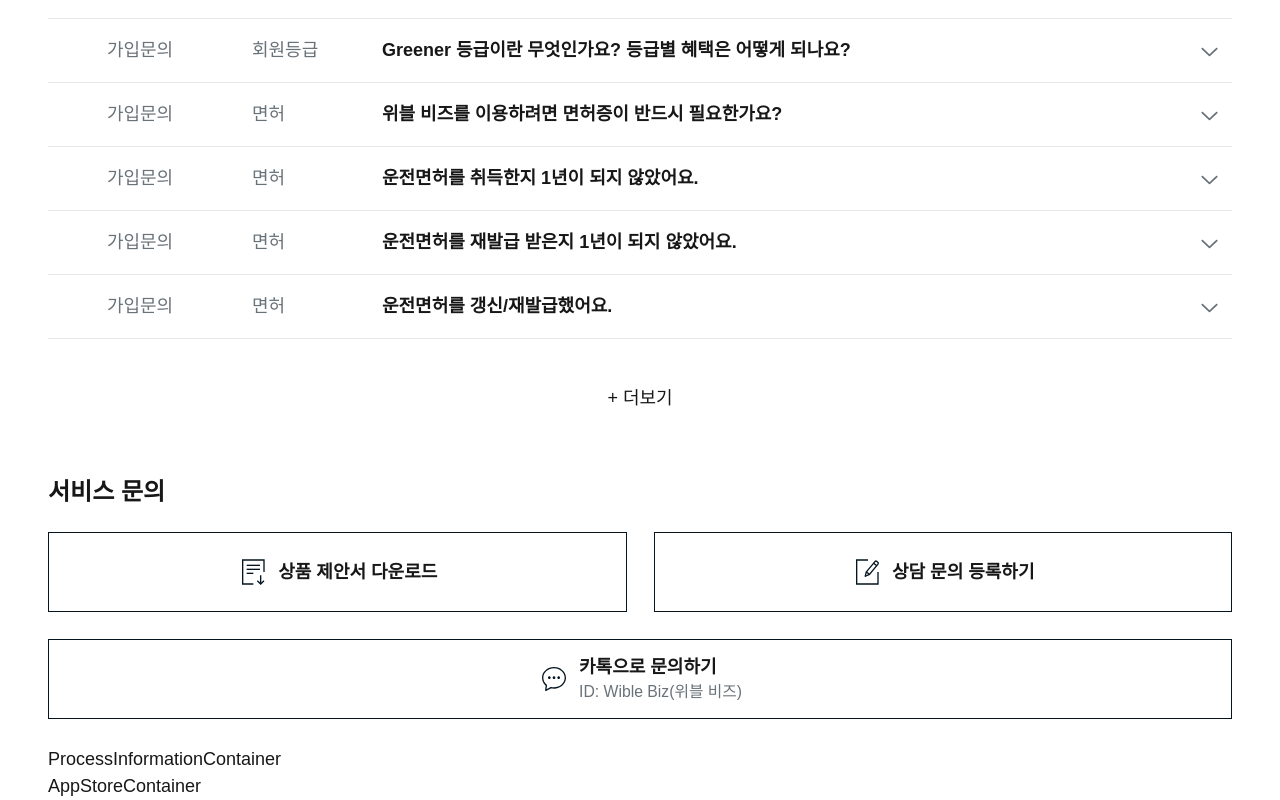
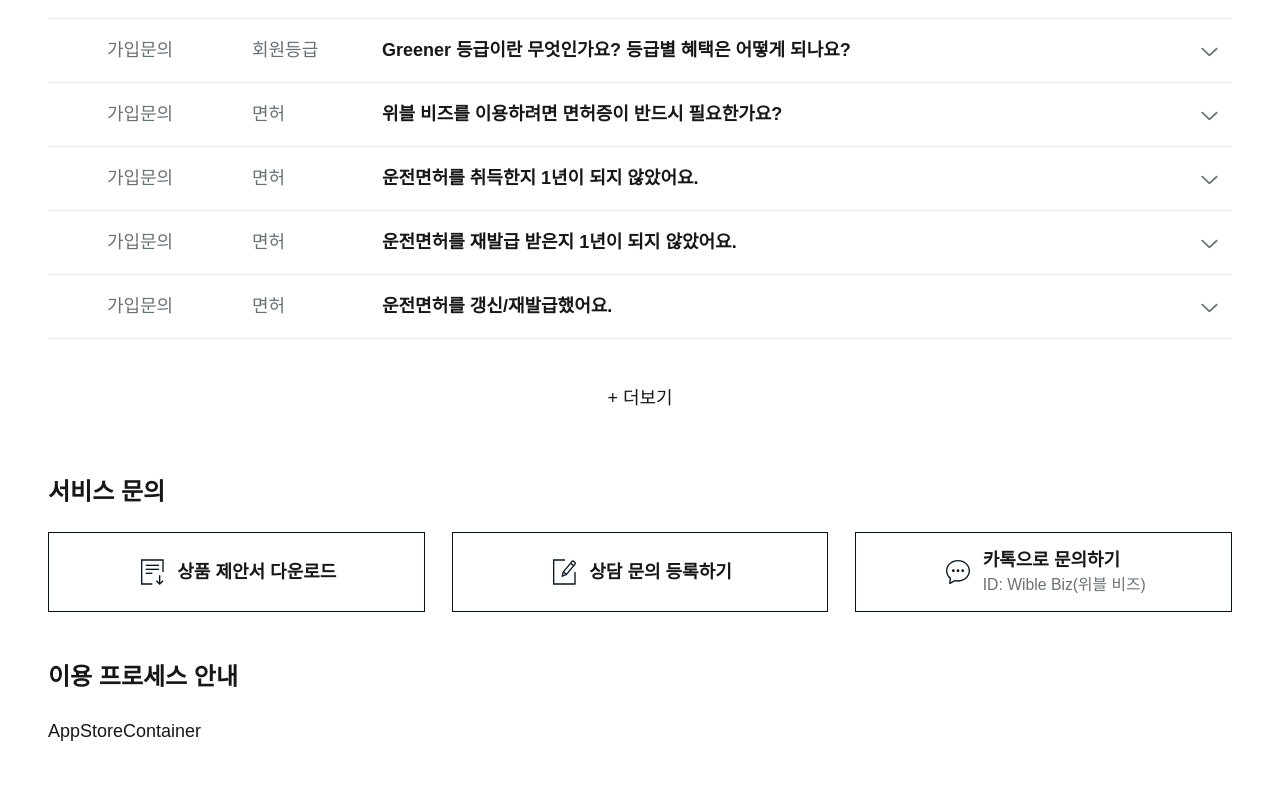
Before and after one commit to minju54/wiblebiz-example, a Next.js app: page /FAQ in a window 1280 px wide. Shown: the part 847-1647 px from the top of the page. After the commit the page ends 1592 px from the top, so only its background shows below. Built offline with nearby package versions, Linux system fonts and the light colour scheme.

Commit message:
feat: LinkButton, Titleheader 공통 컴포넌트 분리

```diff
--- /dev/null
+++ b/app/FAQ/_components/button/link-button.tsx
@@ -0,0 +1,43 @@
+import React, { ReactNode } from 'react';
+
+type LinkButtonProps = {
+  icon: string;
+  alt: string;
+  href?: string;
+  target?: string;
+  rel?: string;
+  className?: string;
+  children: ReactNode;
+  onClick?: () => void;
+};
+
+const LinkButton = ({
+  icon,
+  alt,
+  href,
+  target,
+  rel,
+  className,
+  children,
+  onClick,
+  ...rest
+}: LinkButtonProps) => {
+  const aTagClassName =
+    'cursor-pointer flex border border-midnight-900 min-h-[var(--btn-xxlg)] items-center  sm:justify-center';
+
+  return (
+    <a
+      className={`${aTagClassName} ${className}`}
+      onClick={onClick}
+      href={href}
+      target={target}
+      rel={rel}
+      {...rest}
+    >
+      <img src={icon} alt={alt} className="mr-2 w-[32px]" />
+      {children}
+    </a>
+  );
+};
+
+export default LinkButton;
--- /dev/null
+++ b/app/FAQ/_components/header/title-header.tsx
@@ -0,0 +1,21 @@
+import React from 'react';
+
+interface TitleHeaderProps {
+  title: string;
+}
+
+const TitleHeader = ({ title }: TitleHeaderProps) => {
+  return (
+    <h2
+      className="m-[var(--heading-2-margin)]"
+      style={{
+        fontSize: 'var(--heading-2)',
+        lineHeight: 'var(--line-height-sm)',
+      }}
+    >
+      <strong>{title}</strong>
+    </h2>
+  );
+};
+
+export default TitleHeader;
--- a/app/FAQ/_components/process-information-container.tsx
+++ b/app/FAQ/_components/process-information-container.tsx
@@ -1,7 +1,12 @@
 import React from 'react';
+import TitleHeader from './header/title-header';
 
 const ProcessInformationContainer = () => {
-  return <div>ProcessInformationContainer</div>;
+  return (
+    <div>
+      <TitleHeader title="이용 프로세스 안내" />
+    </div>
+  );
 };
 
 export default ProcessInformationContainer;
--- a/app/FAQ/_components/service-inquiry-container.tsx
+++ b/app/FAQ/_components/service-inquiry-container.tsx
@@ -1,80 +1,55 @@
 'use client';
-import { downloadFile } from '@/app/utils/download-file';
 import React from 'react';
+import LinkButton from './button/link-button';
+import TitleHeader from './header/title-header';
 
+// 서비스 문의 컴포넌트 컨테이너
 const ServiceInquiryContainer = () => {
-  const aTagClassName =
-    'cursor-pointer flex border border-midnight-900 w-full min-h-[var(--btn-xxlg)] px-4 items-center mb-3 sm:mb-6 sm:justify-center';
+  const KAKAO_INQUIRY_URL = 'https://pf.kakao.com/_xfLxjdb';
 
-  const handleDownload = async () => {
-    const fileUrl =
-      'https://wiblebiz.kia.com/static/media/proposal.604393960f70e45463b6.pdf';
-
-    try {
-      const response = await fetch(
-        `/api/downloadFile?fileUrl=${encodeURIComponent(fileUrl)}`,
-      );
-
-      if (!response.ok) {
-        throw new Error('파일 다운로드 실패');
-      }
-
-      const blob = await response.blob();
-      const downloadUrl = window.URL.createObjectURL(blob);
-      const a = document.createElement('a');
-      a.href = downloadUrl;
-      a.download = 'downloaded-file'; // 기본 파일명
-      a.click();
-      window.URL.revokeObjectURL(downloadUrl); // 메모리 해제
-    } catch (error) {
-      console.error('다운로드 중 오류 발생:', error);
-      alert('다운로드 중 오류가 발생했습니다.');
-    }
+  const handleDownload = () => {
+    const fileUrl = '/file/위블비즈 상품제안서.pdf';
+    const link = document.createElement('a');
+    link.href = fileUrl;
+    link.download = '위블비즈 상품제안서.pdf';
+    link.click();
   };
 
   return (
     <div>
-      <h2
-        className="m-[var(--heading-2-margin)]"
-        style={{
-          fontSize: 'var(--heading-2)',
-          lineHeight: 'var(--line-height-sm)',
-        }}
-      >
-        <strong>서비스 문의</strong>
-      </h2>
-      <div className="flex flex-col sm:flex-row sm:flex-wrap">
-        <div className="flex w-full gap-3 sm:gap-6">
-          <a className={`${aTagClassName} flex-1`} onClick={handleDownload}>
-            <img
-              src="/icons/ic_download.svg"
-              alt="Download Icon"
-              className="mr-2 w-[32px]"
-            />
-            <span className="font-bold">상품 제안서 다운로드</span>
-          </a>
-          <a className={`${aTagClassName} flex-1`}>
-            <img
-              src="/icons/ic_write.svg"
-              alt="Write Icon"
-              className="mr-2 w-[32px]"
-            />
-            <span className="font-bold">상담 문의 등록하기</span>
-          </a>
-        </div>
-        <a className={`${aTagClassName} `}>
-          <img
-            src="/icons/ic_talk.svg"
-            alt="Talk Icon"
-            className="mr-2 w-[32px]"
-          />
+      <TitleHeader title={'서비스 문의'} />
+
+      <div className="flex flex-col gap-3 sm:flex-row sm:flex-wrap sm:gap-6 md:flex-nowrap">
+        <LinkButton
+          icon="/icons/ic_download.svg"
+          alt="Download Icon"
+          onClick={handleDownload}
+          className="sm:flex-1"
+        >
+          <span className="font-bold">상품 제안서 다운로드</span>
+        </LinkButton>
+        <LinkButton
+          icon="/icons/ic_write.svg"
+          alt="Write Icon"
+          className="sm:flex-1"
+        >
+          <span className="font-bold">상담 문의 등록하기</span>
+        </LinkButton>
+        <LinkButton
+          icon="/icons/ic_talk.svg"
+          alt="Talk Icon"
+          href={KAKAO_INQUIRY_URL}
+          target="_blank"
+          rel="noreferrer"
+          className="flex-1 border sm:min-w-[calc(100%-var(--space-md))] md:min-w-[20px]"
+        >
           <div className="flex flex-col">
             <span className="font-bold">카톡으로 문의하기</span>
             <span className="text-sm text-gray-500">
               ID: Wible Biz(위블 비즈)
             </span>
           </div>
-        </a>
+        </LinkButton>
       </div>
     </div>
   );
--- a/app/FAQ/page.tsx
+++ b/app/FAQ/page.tsx
@@ -1,6 +1,6 @@
 import React from 'react';
 import AppStoreContainer from './_components/app-store-container';
-import FAQHeader from './_components/faq-header';
+import FAQHeader from './_components/header/faq-header';
 import FAQTabContainer from './_components/faq-tab-container';
 import ProcessInformationContainer from './_components/process-information-container';
 import ServiceInquiryContainer from './_components/service-inquiry-container';
```
Also changed, not shown: app/FAQ/_components/header/faq-header.tsx (renamed from app/FAQ/_components/faq-header.tsx), 1 other file (tests, documents, lock files or other folders).
